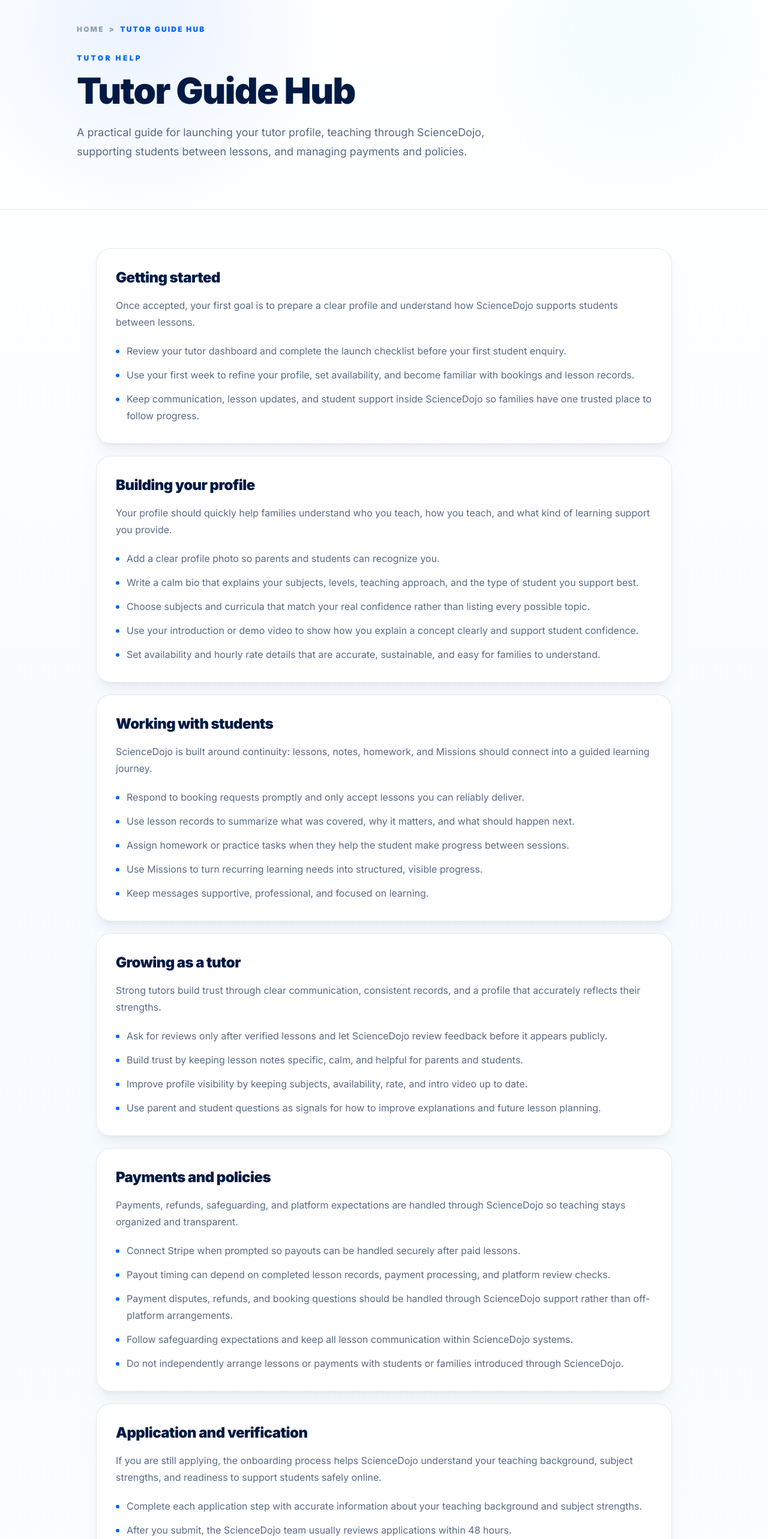
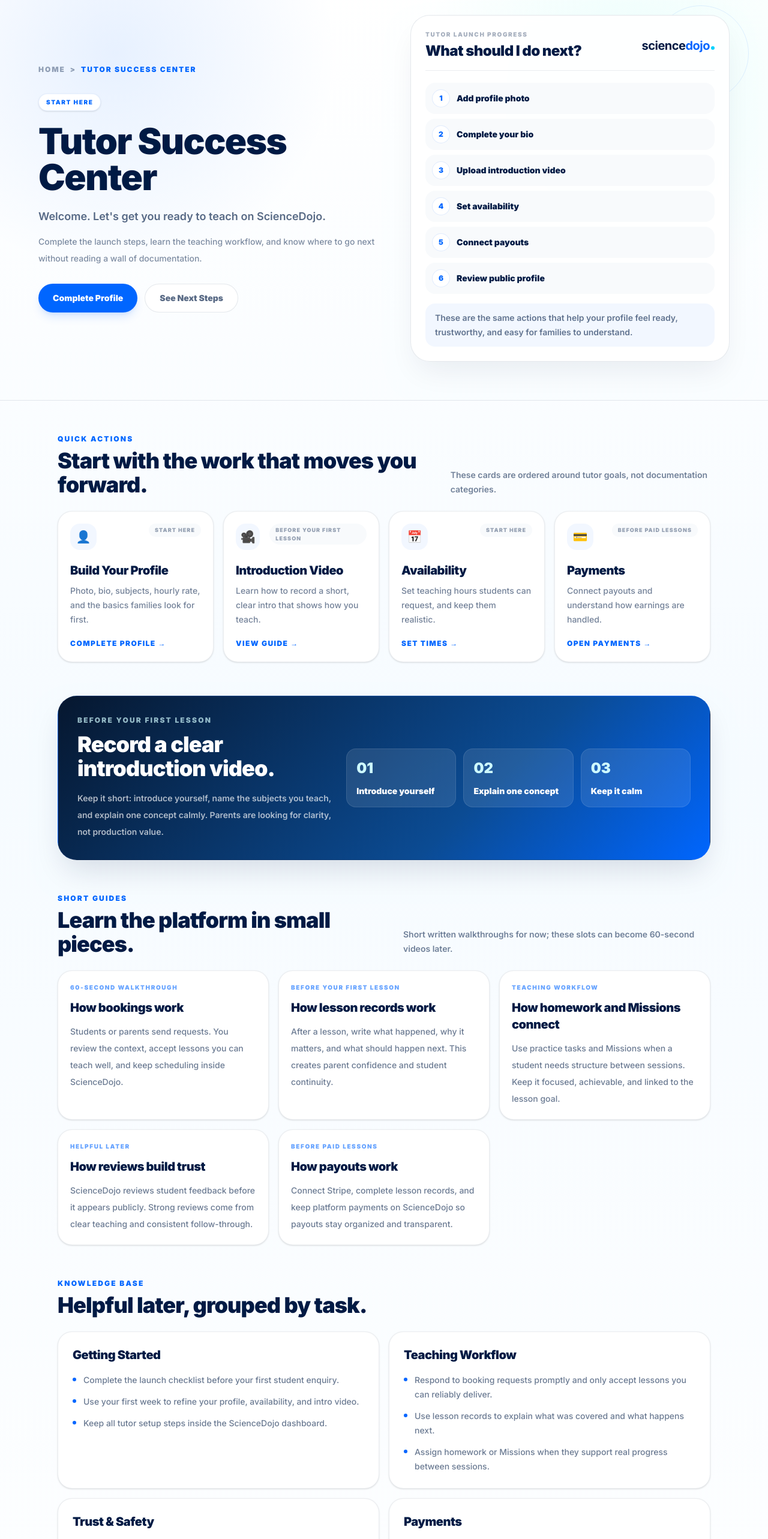
Before and after one commit to sciencedojoEducation/sciencedojo-web-app, a Next.js app: page /support/tutors in a window 1280 px wide. Shown: the part 120-2686 px from the top of the page at 60% size. Built offline with nearby package versions, Linux system fonts and the light colour scheme; no server answers.

Commit message:
Redesign tutor support page into success center

```diff
--- a/app/support/tutors/page.tsx
+++ b/app/support/tutors/page.tsx
@@ -1,104 +1,295 @@
 import type { Metadata } from "next";
-import SupportInfoPage from "@/components/SupportInfoPage";
+import Link from "next/link";
+import Logo from "@/components/Logo";
 import { siteUrl } from "@/lib/seo";
 
 export const metadata: Metadata = {
-  title: "Tutor Guide Hub | ScienceDojo",
+  title: "Tutor Success Center | ScienceDojo",
   description:
-    "Tutor guidance for getting started on ScienceDojo, completing your profile, teaching lessons, supporting students, managing payments, and understanding platform policies.",
+    "A task-oriented tutor success center for launching your ScienceDojo profile, preparing for students, teaching lessons, and understanding payments and platform policies.",
   alternates: {
     canonical: `${siteUrl}/support/tutors`,
   },
 };
 
-const sections = [
+const launchSteps = [
+  "Add profile photo",
+  "Complete your bio",
+  "Upload introduction video",
+  "Set availability",
+  "Connect payouts",
+  "Review public profile",
+];
+
+const quickActions = [
   {
-    title: "Getting started",
-    body: "Once accepted, your first goal is to prepare a clear profile and understand how ScienceDojo supports students between lessons.",
+    label: "Start here",
+    title: "Build Your Profile",
+    body: "Photo, bio, subjects, hourly rate, and the basics families look for first.",
+    href: "/dashboard/tutor/settings",
+    cta: "Complete Profile",
+    icon: "👤",
+  },
+  {
+    label: "Before your first lesson",
+    title: "Introduction Video",
+    body: "Learn how to record a short, clear intro that shows how you teach.",
+    href: "#introduction-video",
+    cta: "View Guide",
+    icon: "🎥",
+  },
+  {
+    label: "Start here",
+    title: "Availability",
+    body: "Set teaching hours students can request, and keep them realistic.",
+    href: "/dashboard/tutor",
+    cta: "Set Times",
+    icon: "📅",
+  },
+  {
+    label: "Before paid lessons",
+    title: "Payments",
+    body: "Connect payouts and understand how earnings are handled.",
+    href: "/dashboard/tutor/earnings",
+    cta: "Open Payments",
+    icon: "💳",
+  },
+];
+
+const guideCards = [
+  {
+    title: "How bookings work",
+    label: "60-second walkthrough",
+    body: "Students or parents send requests. You review the context, accept lessons you can teach well, and keep scheduling inside ScienceDojo.",
+  },
+  {
+    title: "How lesson records work",
+    label: "Before your first lesson",
+    body: "After a lesson, write what happened, why it matters, and what should happen next. This creates parent confidence and student continuity.",
+  },
+  {
+    title: "How homework and Missions connect",
+    label: "Teaching workflow",
+    body: "Use practice tasks and Missions when a student needs structure between sessions. Keep it focused, achievable, and linked to the lesson goal.",
+  },
+  {
+    title: "How reviews build trust",
+    label: "Helpful later",
+    body: "ScienceDojo reviews student feedback before it appears publicly. Strong reviews come from clear teaching and consistent follow-through.",
+  },
+  {
+    title: "How payouts work",
+    label: "Before paid lessons",
+    body: "Connect Stripe, complete lesson records, and keep platform payments on ScienceDojo so payouts stay organized and transparent.",
+  },
+];
+
+const knowledgeGroups = [
+  {
+    title: "Getting Started",
     items: [
-      "Review your tutor dashboard and complete the launch checklist before your first student enquiry.",
-      "Use your first week to refine your profile, set availability, and become familiar with bookings and lesson records.",
-      "Keep communication, lesson updates, and student support inside ScienceDojo so families have one trusted place to follow progress.",
+      "Complete the launch checklist before your first student enquiry.",
+      "Use your first week to refine your profile, availability, and intro video.",
+      "Keep all tutor setup steps inside the ScienceDojo dashboard.",
     ],
   },
   {
-    title: "Building your profile",
-    body: "Your profile should quickly help families understand who you teach, how you teach, and what kind of learning support you provide.",
+    title: "Teaching Workflow",
     items: [
-      "Add a clear profile photo so parents and students can recognize you.",
-      "Write a calm bio that explains your subjects, levels, teaching approach, and the type of student you support best.",
-      "Choose subjects and curricula that match your real confidence rather than listing every possible topic.",
-      "Use your introduction or demo video to show how you explain a concept clearly and support student confidence.",
-      "Set availability and hourly rate details that are accurate, sustainable, and easy for families to understand.",
+      "Respond to booking requests promptly and only accept lessons you can reliably deliver.",
+      "Use lesson records to explain what was covered and what happens next.",
+      "Assign homework or Missions when they support real progress between sessions.",
     ],
   },
   {
-    title: "Working with students",
-    body: "ScienceDojo is built around continuity: lessons, notes, homework, and Missions should connect into a guided learning journey.",
+    title: "Trust & Safety",
     items: [
-      "Respond to booking requests promptly and only accept lessons you can reliably deliver.",
-      "Use lesson records to summarize what was covered, why it matters, and what should happen next.",
-      "Assign homework or practice tasks when they help the student make progress between sessions.",
-      "Use Missions to turn recurring learning needs into structured, visible progress.",
-      "Keep messages supportive, professional, and focused on learning.",
+      "Keep communication supportive, professional, and inside ScienceDojo.",
+      "Follow safeguarding expectations for all student interactions.",
+      "Do not arrange private payments or lessons with families introduced through ScienceDojo.",
     ],
   },
   {
-    title: "Growing as a tutor",
-    body: "Strong tutors build trust through clear communication, consistent records, and a profile that accurately reflects their strengths.",
+    title: "Payments",
     items: [
-      "Ask for reviews only after verified lessons and let ScienceDojo review feedback before it appears publicly.",
-      "Build trust by keeping lesson notes specific, calm, and helpful for parents and students.",
-      "Improve profile visibility by keeping subjects, availability, rate, and intro video up to date.",
-      "Use parent and student questions as signals for how to improve explanations and future lesson planning.",
-    ],
-  },
-  {
-    title: "Payments and policies",
-    body: "Payments, refunds, safeguarding, and platform expectations are handled through ScienceDojo so teaching stays organized and transparent.",
-    items: [
-      "Connect Stripe when prompted so payouts can be handled securely after paid lessons.",
-      "Payout timing can depend on completed lesson records, payment processing, and platform review checks.",
-      "Payment disputes, refunds, and booking questions should be handled through ScienceDojo support rather than off-platform arrangements.",
-      "Follow safeguarding expectations and keep all lesson communication within ScienceDojo systems.",
-      "Do not independently arrange lessons or payments with students or families introduced through ScienceDojo.",
-    ],
-  },
-  {
-    title: "Application and verification",
-    body: "If you are still applying, the onboarding process helps ScienceDojo understand your teaching background, subject strengths, and readiness to support students safely online.",
-    items: [
-      "Complete each application step with accurate information about your teaching background and subject strengths.",
-      "After you submit, the ScienceDojo team usually reviews applications within 48 hours.",
-      "Prepare photo ID, qualification evidence, and any safeguarding or background-check documentation you already have.",
-      "Teaching qualifications are helpful, but experience, subject expertise, and communication quality are also considered.",
-      "You can tutor from another country if you have reliable internet and meet ScienceDojo verification and teaching requirements.",
-    ],
-  },
-  {
-    title: "Technical setup",
-    body: "Reliable online lessons depend on clear audio, stable video, and a calm teaching environment.",
-    items: [
-      "Use a laptop or desktop computer where possible for lesson delivery.",
-      "Check your webcam, microphone or headset, and internet connection before teaching.",
-      "Choose a quiet space with enough lighting for students to see and hear you clearly.",
-      "If a technical issue affects a lesson, communicate early and keep support inside the platform.",
+      "Connect Stripe before paid lessons begin.",
+      "Payout timing can depend on payment processing and completed lesson records.",
+      "Handle payment disputes, refunds, and booking questions through ScienceDojo support.",
     ],
   },
 ];
 
 export default function TutorSupportPage() {
   return (
-    <SupportInfoPage
-      eyebrow="Tutor help"
-      title="Tutor Guide Hub"
-      subtitle="A practical guide for launching your tutor profile, teaching through ScienceDojo, supporting students between lessons, and managing payments and policies."
-      sections={sections}
-      ctaEyebrow="Ready to continue?"
-      ctaTitle="Open your tutor workspace"
-      ctaBody="Use your dashboard to finish profile setup, review launch steps, manage availability, and prepare for student enquiries."
-      ctaHref="/dashboard/tutor"
-      ctaLabel="Open Tutor Workspace"
-    />
+    <div className="bg-[linear-gradient(180deg,#ffffff_0%,#f6fbff_42%,#ffffff_100%)] text-secondary">
+      <section className="relative overflow-hidden border-b border-secondary/10 px-4 py-10 md:px-8 md:py-16">
+        <div className="pointer-events-none absolute inset-0 bg-[radial-gradient(circle_at_15%_18%,rgba(0,102,255,0.09),transparent_30%),radial-gradient(circle_at_82%_24%,rgba(0,245,212,0.07),transparent_30%)]" />
+        <div className="pointer-events-none absolute right-8 top-12 hidden h-40 w-40 rounded-full border border-primary/10 md:block" />
+        <div className="relative mx-auto grid max-w-6xl gap-8 lg:grid-cols-[1.05fr_0.95fr] lg:items-center">
+          <div>
+            <nav aria-label="Breadcrumb" className="text-xs font-black uppercase tracking-[0.16em] text-secondary/40">
+              <Link href="/" className="transition-colors hover:text-primary">Home</Link>
+              <span className="mx-2" aria-hidden="true">&gt;</span>
+              <span className="text-primary">Tutor Success Center</span>
+            </nav>
+            <div className="mt-8 inline-flex rounded-full border border-primary/10 bg-white px-3 py-1.5 text-[10px] font-black uppercase tracking-[0.16em] text-primary shadow-sm">
+              Start here
+            </div>
+            <h1 className="mt-5 max-w-3xl text-4xl font-black tracking-tight text-secondary md:text-6xl">
+              Tutor Success Center
+            </h1>
+            <p className="mt-5 max-w-2xl text-lg font-semibold leading-8 text-secondary/65">
+              Welcome. Let&apos;s get you ready to teach on ScienceDojo.
+            </p>
+            <p className="mt-3 max-w-xl text-sm font-medium leading-7 text-secondary/50">
+              Complete the launch steps, learn the teaching workflow, and know where to go next without reading a wall of documentation.
+            </p>
+            <div className="mt-7 flex flex-col gap-3 sm:flex-row">
+              <Link href="/dashboard/tutor/settings" className="inline-flex min-h-12 items-center justify-center rounded-full bg-primary px-6 text-sm font-black text-white shadow-lg shadow-primary/15 transition-all hover:-translate-y-0.5 hover:bg-primary-hover">
+                Complete Profile
+              </Link>
+              <Link href="#quick-actions" className="inline-flex min-h-12 items-center justify-center rounded-full border border-secondary/10 bg-white px-6 text-sm font-black text-secondary/65 transition-all hover:-translate-y-0.5 hover:border-primary/20 hover:text-primary">
+                See Next Steps
+              </Link>
+            </div>
+          </div>
+
+          <div className="rounded-[2rem] border border-secondary/10 bg-white/90 p-5 shadow-2xl shadow-secondary/8 backdrop-blur md:p-6">
+            <div className="flex items-center justify-between gap-4 border-b border-secondary/8 pb-4">
+              <div>
+                <p className="text-[10px] font-black uppercase tracking-[0.16em] text-secondary/35">Tutor launch progress</p>
+                <h2 className="mt-1 text-2xl font-black tracking-tight">What should I do next?</h2>
+              </div>
+              <Logo className="text-xl" dotClassName="h-1.5 w-1.5" />
+            </div>
+            <div className="mt-5 grid gap-2">
+              {launchSteps.map((step, index) => (
+                <div key={step} className="flex items-center gap-3 rounded-2xl bg-slate-50 px-3 py-3">
+                  <span className="flex h-7 w-7 shrink-0 items-center justify-center rounded-full bg-white text-xs font-black text-primary ring-1 ring-primary/10">
+                    {index + 1}
+                  </span>
+                  <span className="text-sm font-black text-secondary">{step}</span>
+                </div>
+              ))}
+            </div>
+            <p className="mt-4 rounded-2xl bg-primary/5 px-4 py-3 text-sm font-semibold leading-6 text-secondary/60">
+              These are the same actions that help your profile feel ready, trustworthy, and easy for families to understand.
+            </p>
+          </div>
+        </div>
+      </section>
+
+      <main className="mx-auto max-w-6xl px-4 py-10 md:px-8 md:py-14">
+        <section id="quick-actions" className="scroll-mt-24">
+          <div className="flex flex-col gap-3 md:flex-row md:items-end md:justify-between">
+            <div>
+              <p className="text-xs font-black uppercase tracking-[0.18em] text-primary">Quick actions</p>
+              <h2 className="mt-2 text-3xl font-black tracking-tight md:text-4xl">Start with the work that moves you forward.</h2>
+            </div>
+            <p className="max-w-lg text-sm font-semibold leading-6 text-secondary/55">
+              These cards are ordered around tutor goals, not documentation categories.
+            </p>
+          </div>
+
+          <div className="mt-6 grid gap-4 md:grid-cols-2 xl:grid-cols-4">
+            {quickActions.map((action) => (
+              <Link
+                key={action.title}
+                href={action.href}
+                className="group rounded-[1.5rem] border border-secondary/8 bg-white p-5 shadow-sm transition-all hover:-translate-y-1 hover:border-primary/20 hover:shadow-xl hover:shadow-primary/8"
+              >
+                <div className="flex items-start justify-between gap-4">
+                  <span className="flex h-11 w-11 items-center justify-center rounded-2xl bg-primary/5 text-xl">{action.icon}</span>
+                  <span className="rounded-full bg-slate-50 px-2.5 py-1 text-[9px] font-black uppercase tracking-[0.12em] text-secondary/40">
+                    {action.label}
+                  </span>
+                </div>
+                <h3 className="mt-5 text-xl font-black tracking-tight text-secondary">{action.title}</h3>
+                <p className="mt-2 min-h-16 text-sm font-medium leading-6 text-secondary/55">{action.body}</p>
+                <span className="mt-5 inline-flex text-xs font-black uppercase tracking-[0.12em] text-primary transition-transform group-hover:translate-x-1">
+                  {action.cta} →
+                </span>
+              </Link>
+            ))}
+          </div>
+        </section>
+
+        <section id="introduction-video" className="mt-14 scroll-mt-24 rounded-[2rem] border border-primary/10 bg-[linear-gradient(135deg,#06172f_0%,#0b4b93_64%,#0066ff_100%)] p-6 text-white shadow-2xl shadow-secondary/15 md:p-8">
+          <div className="grid gap-6 lg:grid-cols-[0.85fr_1.15fr] lg:items-center">
+            <div>
+              <p className="text-xs font-black uppercase tracking-[0.18em] text-cyan-100/70">Before your first lesson</p>
+              <h2 className="mt-3 text-3xl font-black tracking-tight md:text-4xl">Record a clear introduction video.</h2>
+              <p className="mt-4 text-sm font-semibold leading-7 text-white/68">
+                Keep it short: introduce yourself, name the subjects you teach, and explain one concept calmly. Parents are looking for clarity, not production value.
+              </p>
+            </div>
+            <div className="grid gap-3 sm:grid-cols-3">
+              {["Introduce yourself", "Explain one concept", "Keep it calm"].map((step, index) => (
+                <div key={step} className="rounded-2xl border border-white/10 bg-white/10 p-4">
+                  <p className="text-2xl font-black text-cyan-100">0{index + 1}</p>
+                  <p className="mt-3 text-sm font-black">{step}</p>
+                </div>
+              ))}
+            </div>
+          </div>
+        </section>
+
+        <section className="mt-14">
+          <div className="flex flex-col gap-3 md:flex-row md:items-end md:justify-between">
+            <div>
+              <p className="text-xs font-black uppercase tracking-[0.18em] text-primary">Short guides</p>
+              <h2 className="mt-2 text-3xl font-black tracking-tight md:text-4xl">Learn the platform in small pieces.</h2>
+            </div>
+            <p className="max-w-lg text-sm font-semibold leading-6 text-secondary/55">
+              Short written walkthroughs for now; these slots can become 60-second videos later.
+            </p>
+          </div>
+
+          <div className="mt-6 grid gap-4 md:grid-cols-2 lg:grid-cols-3">
+            {guideCards.map((guide) => (
+              <article key={guide.title} className="rounded-[1.5rem] border border-secondary/8 bg-white p-5 shadow-sm">
+                <p className="text-[10px] font-black uppercase tracking-[0.16em] text-primary/60">{guide.label}</p>
+                <h3 className="mt-3 text-xl font-black tracking-tight text-secondary">{guide.title}</h3>
+                <p className="mt-3 text-sm font-medium leading-7 text-secondary/58">{guide.body}</p>
+              </article>
+            ))}
+          </div>
+        </section>
+
+        <section className="mt-14">
+          <div>
+            <p className="text-xs font-black uppercase tracking-[0.18em] text-primary">Knowledge base</p>
+            <h2 className="mt-2 text-3xl font-black tracking-tight md:text-4xl">Helpful later, grouped by task.</h2>
+          </div>
+
+          <div className="mt-6 grid gap-4 md:grid-cols-2">
+            {knowledgeGroups.map((group) => (
+              <article key={group.title} className="rounded-[1.5rem] border border-secondary/8 bg-white p-5 shadow-sm md:p-6">
+                <h3 className="text-xl font-black tracking-tight text-secondary">{group.title}</h3>
+                <ul className="mt-4 space-y-3">
+                  {group.items.map((item) => (
+                    <li key={item} className="flex gap-3 text-sm font-medium leading-6 text-secondary/58">
+                      <span className="mt-2 h-1.5 w-1.5 shrink-0 rounded-full bg-primary" />
+                      <span>{item}</span>
+                    </li>
+                  ))}
+                </ul>
+              </article>
+            ))}
+          </div>
+        </section>
+
+        <section className="mt-14 rounded-[2rem] border border-secondary/8 bg-white p-6 text-center shadow-xl shadow-secondary/5 md:p-8">
+          <p className="text-xs font-black uppercase tracking-[0.18em] text-secondary/35">Need help?</p>
+          <h2 className="mt-3 text-3xl font-black tracking-tight text-secondary">Return to your tutor workspace when you are ready.</h2>
+          <p className="mx-auto mt-3 max-w-2xl text-sm font-semibold leading-7 text-secondary/55">
+            Your dashboard is where you complete profile setup, manage requests, set availability, and prepare for student enquiries.
+          </p>
+          <Link href="/dashboard/tutor" className="mt-6 inline-flex min-h-12 items-center justify-center rounded-full bg-primary px-7 text-sm font-black text-white shadow-lg shadow-primary/15 transition-all hover:-translate-y-0.5 hover:bg-primary-hover">
+            Open Tutor Workspace
+          </Link>
+        </section>
+      </main>
+    </div>
   );
 }
```
